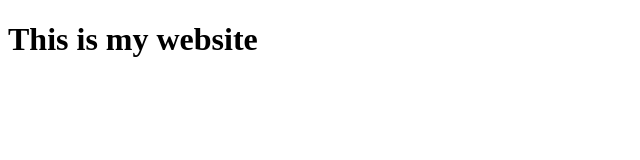
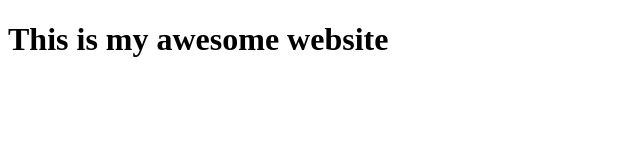
Before and after one commit to samarthagarwal/MyWebsite, a plain HTML site: page index.html in a window 1280 px wide. Shown: the whole page, without its empty margins (0-640 px from the left). Drawn offline with Linux system fonts and the light colour scheme.

Commit message:
Updated index.html

```diff
--- a/index.html
+++ b/index.html
@@ -7,6 +7,6 @@
     <title>My Website</title>
 </head>
 <body>
-    <h1>This is my website</h1>
+    <h1>This is my awesome website</h1>
 </body>
 </html>
```
